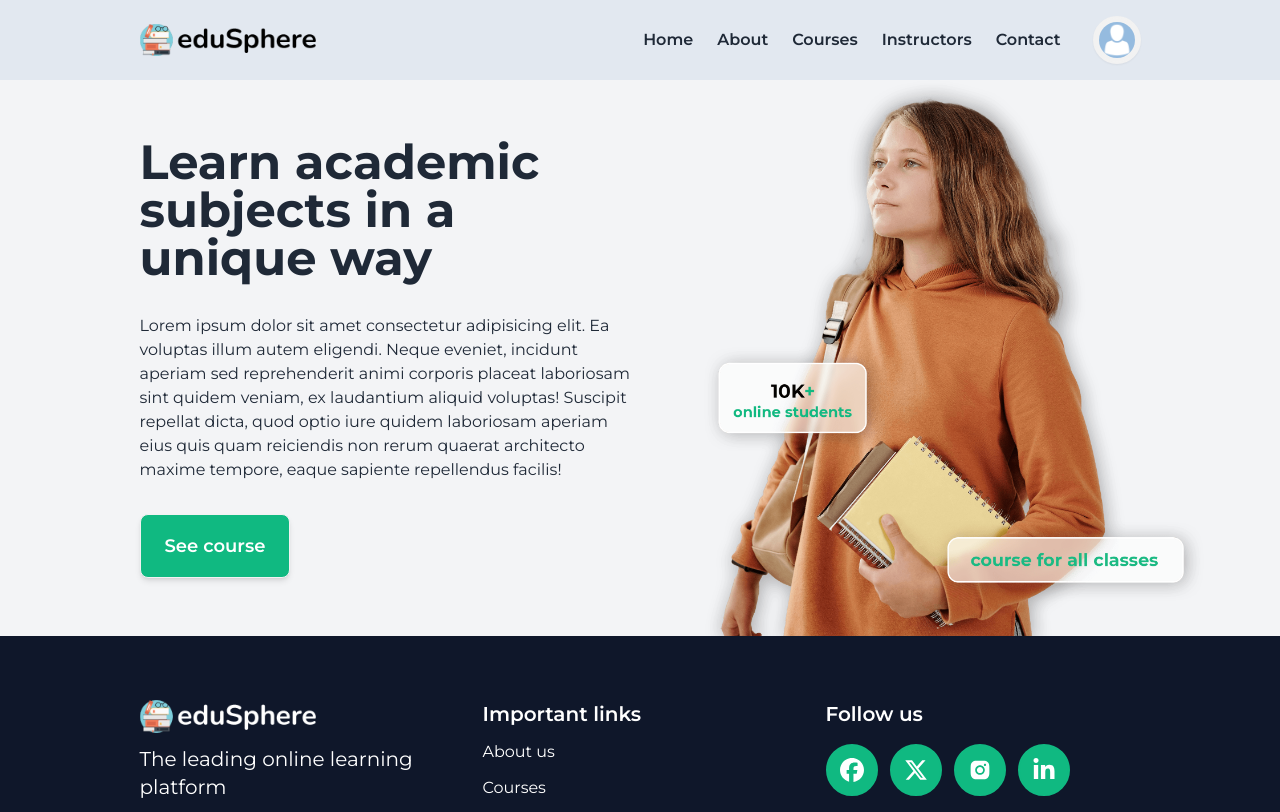
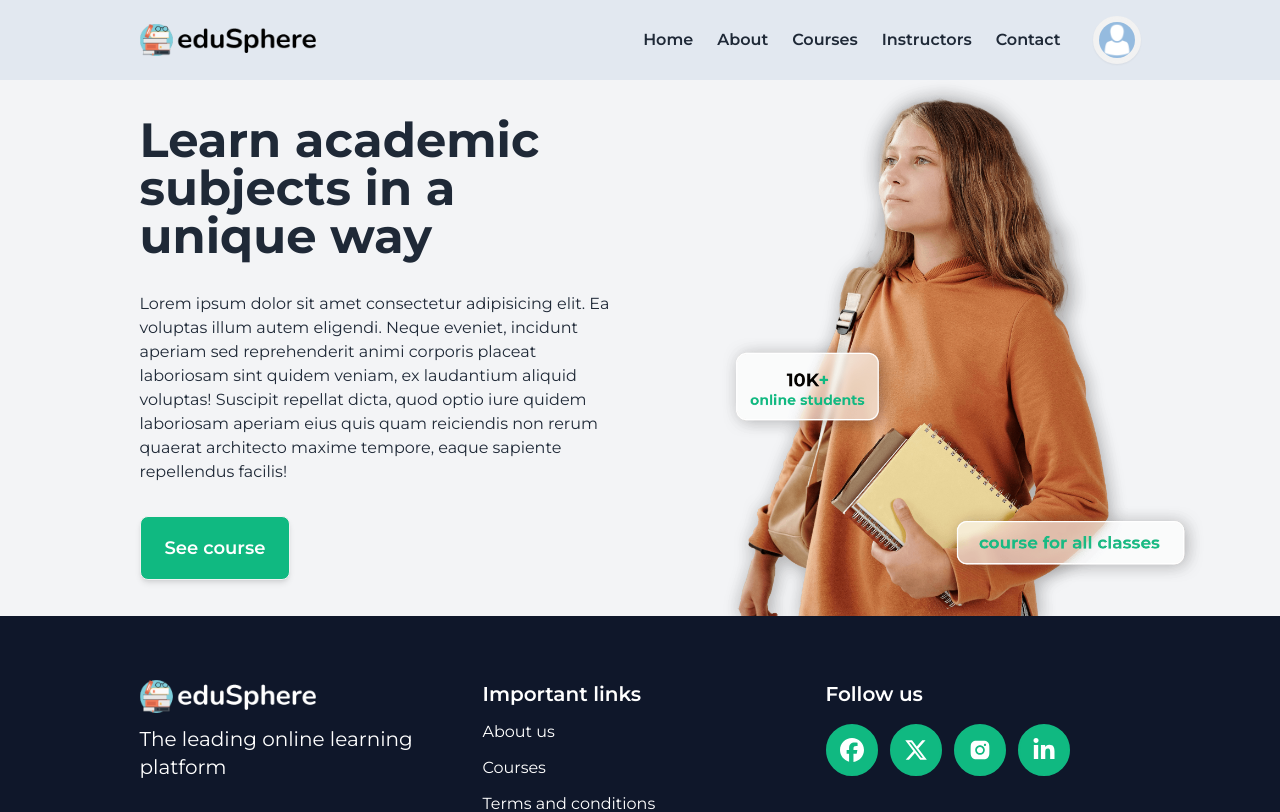
Before and after one commit to S-Alif/Edu-Sphere, a React (Vite) app in the folder main/frontend/: page / in a window 1280 px wide. Shown: the top 812 px of the page. Built offline with nearby package versions, Linux system fonts and the light colour scheme.

Commit message:
[UPDATE] GridRow component gaps

```diff
--- a/main/frontend/src/components/tag-comps/GridRows.jsx
+++ b/main/frontend/src/components/tag-comps/GridRows.jsx
@@ -4,7 +4,7 @@ const GridRows = ({ children, className }) => {
   const classes = className || ""
 
   return (
-    <div className={`w-full grid grid-cols-1 ${classes}`}>
+    <div className={`w-full grid grid-cols-1 gap-9 ${classes}`}>
       {children}
     </div>
   );
```
